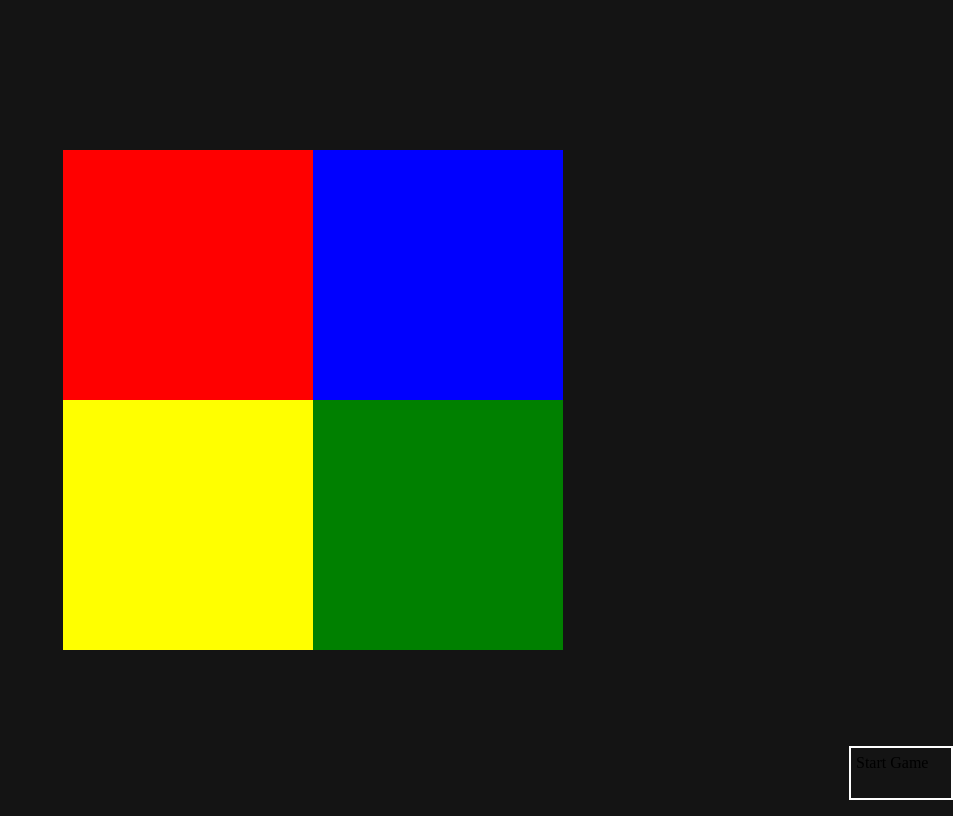
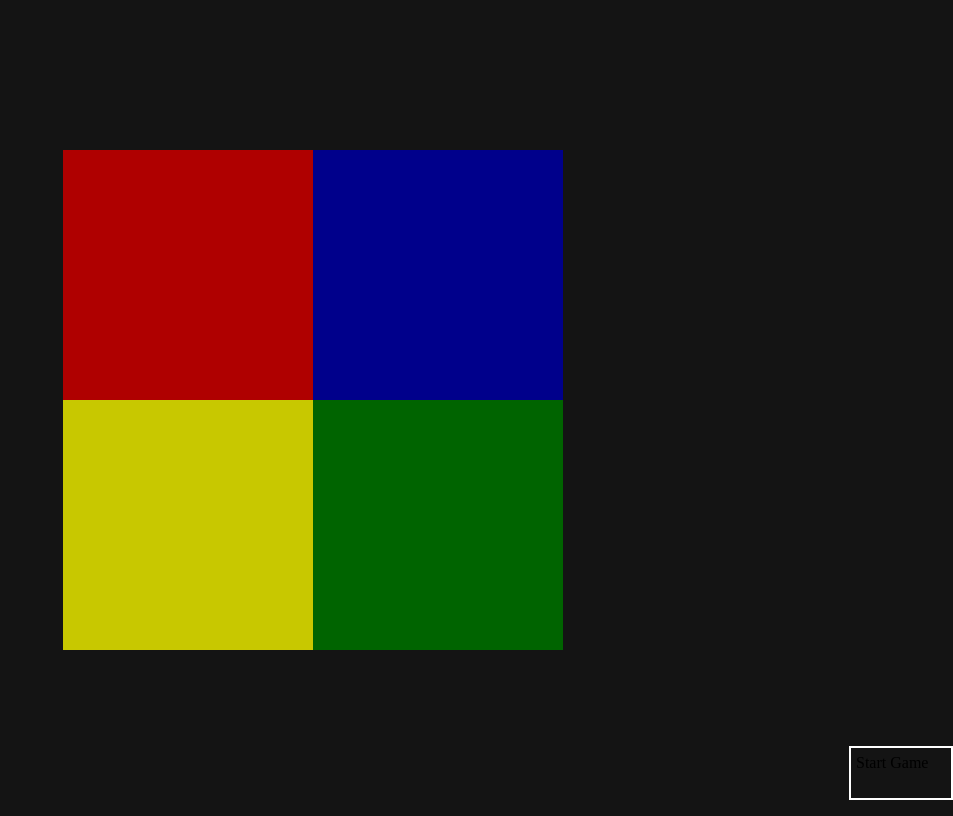
Before and after one commit to Eccentricware/s2roop, a React app: page / in a window 1280 px wide. Shown: the whole page, without its empty margins (327-1280 px from the left). Built offline with nearby package versions, Linux system fonts and the light colour scheme.

Commit message:
Sequence replay created

```diff
--- a/src/App.jsx
+++ b/src/App.jsx
@@ -10,6 +10,7 @@ const App = (props) => {
 
   const [interactionMode, setInteractionMode] = useState('awaitStart')
   const [currentSequence, setCurrentSequence] = useState([]);
+  const [activeLight, setActiveLight] = useState('none');
 
   var activeOptions = ['red', 'blue', 'yellow', 'green'];
 
@@ -19,11 +20,43 @@ const App = (props) => {
     extendedSequence.push(activeOptions[nextColor]);
     setCurrentSequence(extendedSequence);
     console.log(extendedSequence);
+    setTimeout(() => {
+      displayExtendedSequence(extendedSequence);
+    }, 1000);
+  }
+
+  const turnLightOn = (color) => {
+    setActiveLight(color);
+  }
+
+  const turnOffLights = () => {
+    setActiveLight('none');
+  }
+
+  const displayExtendedSequence = (sequence) => {
+    var timer = 0;
+    var timeOn = 1;
+    var timeOff = 0.1;
+    sequence.forEach((event, seqNumber) => {
+      var onTime = timer;
+      setTimeout(() => {
+        console.log(`${seqNumber}: ${event} on at ${onTime}`);
+        turnLightOn(event);
+      }, onTime * 1000);
+      timer += timeOn;
+      var offTime = timer;
+      setTimeout(() => {
+        console.log(`${seqNumber}: ${event} off at ${offTime}`);
+        turnOffLights();
+      }, offTime * 1000);
+      timer += timeOff;
+    });
   }
 
   return (
     <div className="App">
-      <CenterButtons width={width} height={height} />
+      <CenterButtons width={width} height={height} activeLight={activeLight} />
+
       <svg className="start-btn" width="100" height="50"
         viewBox="0 0 100 50"
         border="solid white 2px"
--- a/src/CenterButtons/CenterButtons.jsx
+++ b/src/CenterButtons/CenterButtons.jsx
@@ -1,7 +1,7 @@
 import React from 'react';
 import './CenterButtons.css';
 
-const CenterButtons = ({width, height}) => {
+const CenterButtons = ({width, height, activeLight}) => {
   return (
     <svg className="center-area"
       width={width} height={height}
@@ -13,7 +13,7 @@ const CenterButtons = ({width, height}) => {
             0 , 0
             ${width / 2} , 0
           `}
-        fill="red"
+        fill={activeLight === 'red' ? 'rgb(255, 0, 0)' : 'rgb(175, 0, 0)'}
         onClick={() => { console.log('red') }}
         cursor="pointer"
       />
@@ -24,7 +24,7 @@ const CenterButtons = ({width, height}) => {
             ${width} , 0
             ${width} , ${height / 2}
           `}
-        fill="blue"
+        fill={activeLight === 'blue' ? 'blue' : 'darkblue'}
         onClick={() => { console.log('blue') }}
         cursor="pointer"
       />
@@ -35,7 +35,7 @@ const CenterButtons = ({width, height}) => {
             0 , ${height}
             0 , ${height / 2}
           `}
-        fill="yellow"
+        fill={activeLight === 'yellow' ? 'yellow' : 'rgb(200, 200, 0)'}
         onClick={() => { console.log('yellow') }}
         cursor="pointer"
       />
@@ -46,7 +46,7 @@ const CenterButtons = ({width, height}) => {
             ${width} , ${height}
             ${width / 2} , ${height}
           `}
-        fill="green"
+        fill={activeLight === 'green' ? 'rgb(0, 255, 0)' : 'darkgreen'}
         cursor="pointer"
       />
 
```
